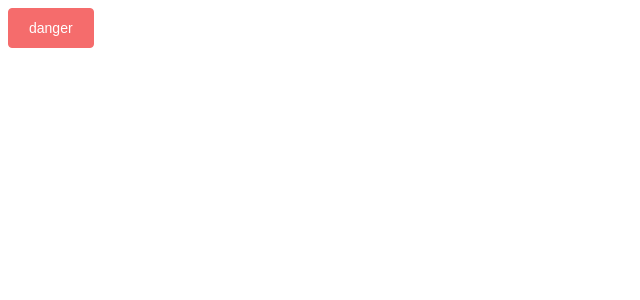
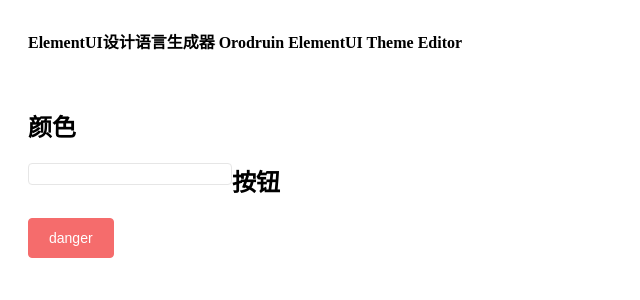
Before and after one commit to swearer23/orodruin, a Nuxt app: page / in a window 1280 px wide. Shown: the top 300 px of the page, without its empty margins (0-640 px from the left). Built offline with nearby package versions, Linux system fonts and the light colour scheme.

Commit message:
add less loader in config

```diff
--- a/nuxt.config.js
+++ b/nuxt.config.js
@@ -5,6 +5,9 @@ module.exports = {
   css: [
     "element-ui/lib/theme-chalk/index.css",
   ],
+  loaders: {
+    less: {}
+  },
   build: {
     vendor: ['element-ui']
   }
--- a/package.json
+++ b/package.json
@@ -8,6 +8,10 @@
   },
   "dependencies": {
     "element-ui": "^2.15.6",
-    "nuxt": "^2.15.8"
+    "nuxt": "^2.15.8",
+    "less-loader": "^7.1.0",
+    "less": "^4.1.2"
+  },
+  "devDependencies": {
   }
 }
--- a/pages/index.vue
+++ b/pages/index.vue
@@ -1,3 +1,48 @@
 <template>
-  <el-button type="danger">danger</el-button>
+  <el-container>
+    <el-header>
+      <h4>ElementUI设计语言生成器 Orodruin ElementUI Theme Editor</h4>
+    </el-header>
+    <el-main>
+      <section>
+        <h2>颜色</h2>
+        <el-col :span="4" class="color-palette">
+          <div class="color-palette-card">
+
+          </div>
+        </el-col>
+      </section>
+      <section>
+        <h2>按钮</h2>
+        <el-button type="danger">danger</el-button>
+      </section>
+    </el-main>
+    <el-aside>
+
+    </el-aside>
+  </el-container>
 </template>
+<script>
+export default {
+  name: 'editor',
+  data: () => {
+    return {}
+  }
+}
+</script>
+<style lang="less">
+  .color-palette {
+    background: #fff;
+    border: 1px solid #e6e6e6;
+    border-radius: 4px;
+    padding: 10px;
+    margin-bottom: 10px;
+    div .color-palette-card {
+      background: #fff;
+      border: 1px solid #e6e6e6;
+      border-radius: 4px;
+      padding: 10px;
+      margin-bottom: 10px;
+    }
+  }
+</style>
```
Also changed, not shown: 1 other file (tests, documents, lock files or other folders).
